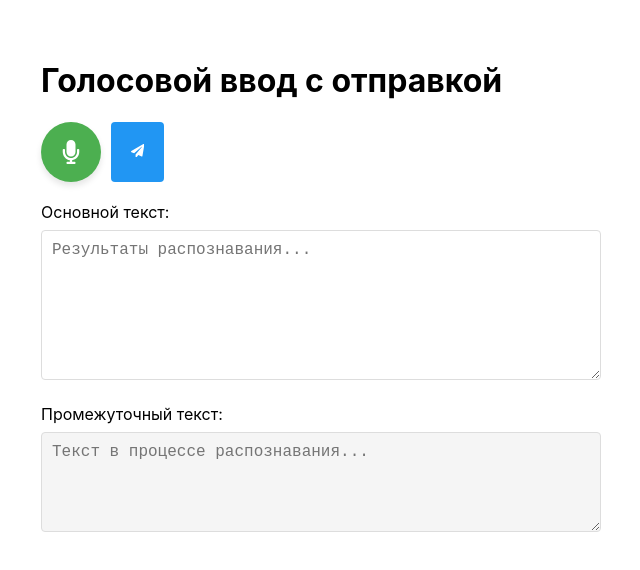
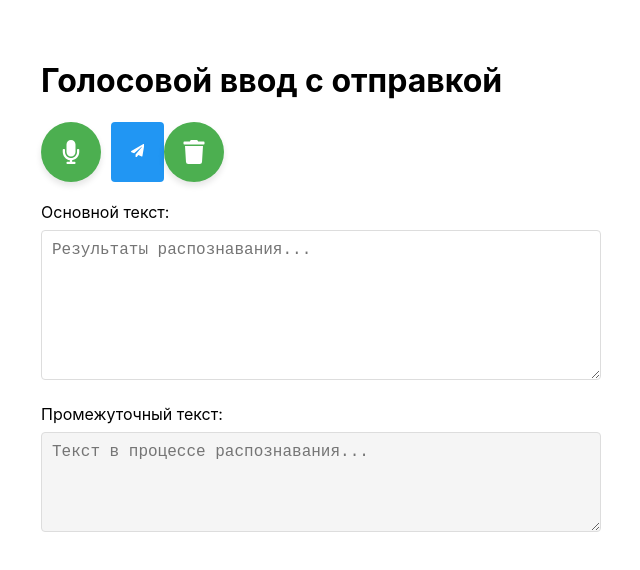
Before and after one commit to gitpshub/vn, a React (Vite) app: page / in a window 1280 px wide. Shown: the top 570 px of the page, without its empty margins (319-959 px from the left). Built offline with nearby package versions, Linux system fonts and the light colour scheme.

Commit message:
feat: recognition full refactor - 2

```diff
--- a/src/App.tsx
+++ b/src/App.tsx
@@ -1,6 +1,6 @@
 import { useState, useCallback } from 'react';
 import { useSpeechRecognition } from './useSpeechRecognition';
-import { FaMicrophone, FaMicrophoneSlash, FaPaperPlane } from 'react-icons/fa';
+import { FaMicrophone, FaMicrophoneSlash, FaPaperPlane, FaTrash } from 'react-icons/fa';
 
 const App = () => {
   const [text, setText] = useState('');
@@ -52,6 +52,10 @@ const App = () => {
     }
   };
 
+  const handleTrash = () => {
+    setText("");
+  }
+
   return (
     <div style={{ maxWidth: '600px', margin: '20px auto', padding: '20px' }}>
       <h1>Голосовой ввод с отправкой</h1>
@@ -96,6 +100,27 @@ const App = () => {
           {/* {submitting ? '⏳ Отправка...' : '📤 Отправить'} */}
           {submitting ? <FaPaperPlane/> : <FaPaperPlane/>}
         </button>
+
+        <button
+          onClick={handleTrash}
+          style={{
+          backgroundColor: '#4CAF50',
+          color: 'white',
+          border: 'none',
+          borderRadius: '50%',
+          cursor: 'pointer',
+          width: '60px',
+          height: '60px',
+          fontSize: '24px',
+          display: 'flex',
+          alignItems: 'center',
+          justifyContent: 'center',
+          boxShadow: '0 4px 6px rgba(0, 0, 0, 0.1)'
+        }}
+        >
+          <FaTrash/>
+        </button>
+
       </div>
 
       <div style={{ marginBottom: '20px' }}>
--- a/src/useSpeechRecognition.ts
+++ b/src/useSpeechRecognition.ts
@@ -36,20 +36,28 @@ export const useSpeechRecognition = (
     recognition.lang = 'ru-RU';
 
     recognition.onresult = (event: SpeechRecognitionEvent) => {
-      let final = '';
-      let interim = '';
+      // let final = '';
+      // let interim = '';
 
-      for (let i = event.resultIndex; i < event.results.length; ++i) {
-        const result = event.results[i];
-        if (result.isFinal) {
-          final += result[0].transcript;
-        } else {
-          interim += result[0].transcript;
-        }
-      }
+      // for (let i = event.resultIndex; i < event.results.length; ++i) {
+      //   const result = event.results[i];
+      //   if (result.isFinal) {
+      //     final += result[0].transcript;
+      //   } else {
+      //     interim += result[0].transcript;
+      //   }
+      // }
 
-      if (final) onFinalResult(final);
-      if (interim) onInterimResult(interim);
+      // if (final) onFinalResult(final);
+      // if (interim) onInterimResult(interim);
+
+      const results = event.results[event.resultIndex];
+
+    if (results.isFinal) {
+      onFinalResult(results[0].transcript);
+    } else {
+      onInterimResult(results[0].transcript);
+                  }
     };
 
     recognition.onerror = (event: SpeechRecognitionErrorEvent) => {
```
